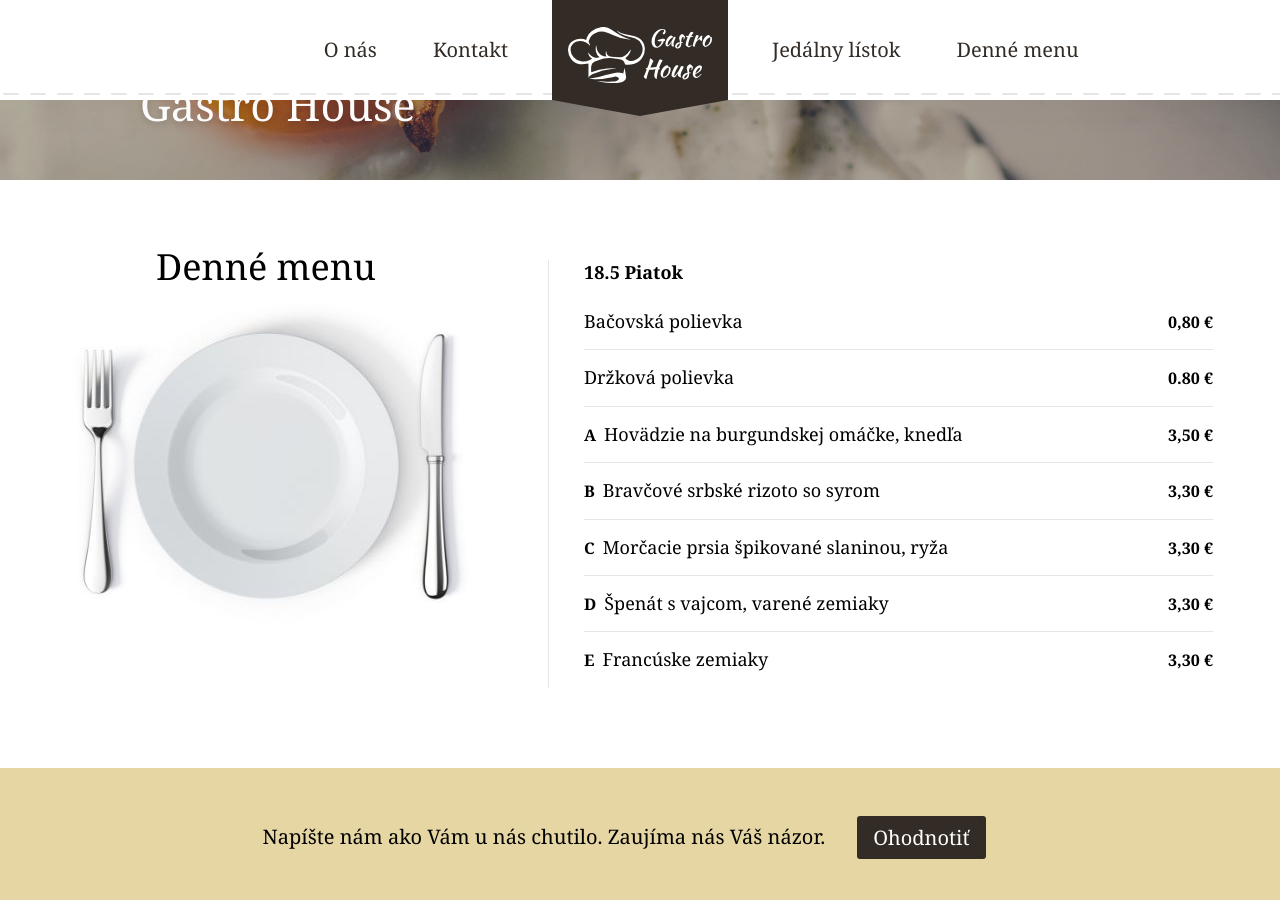
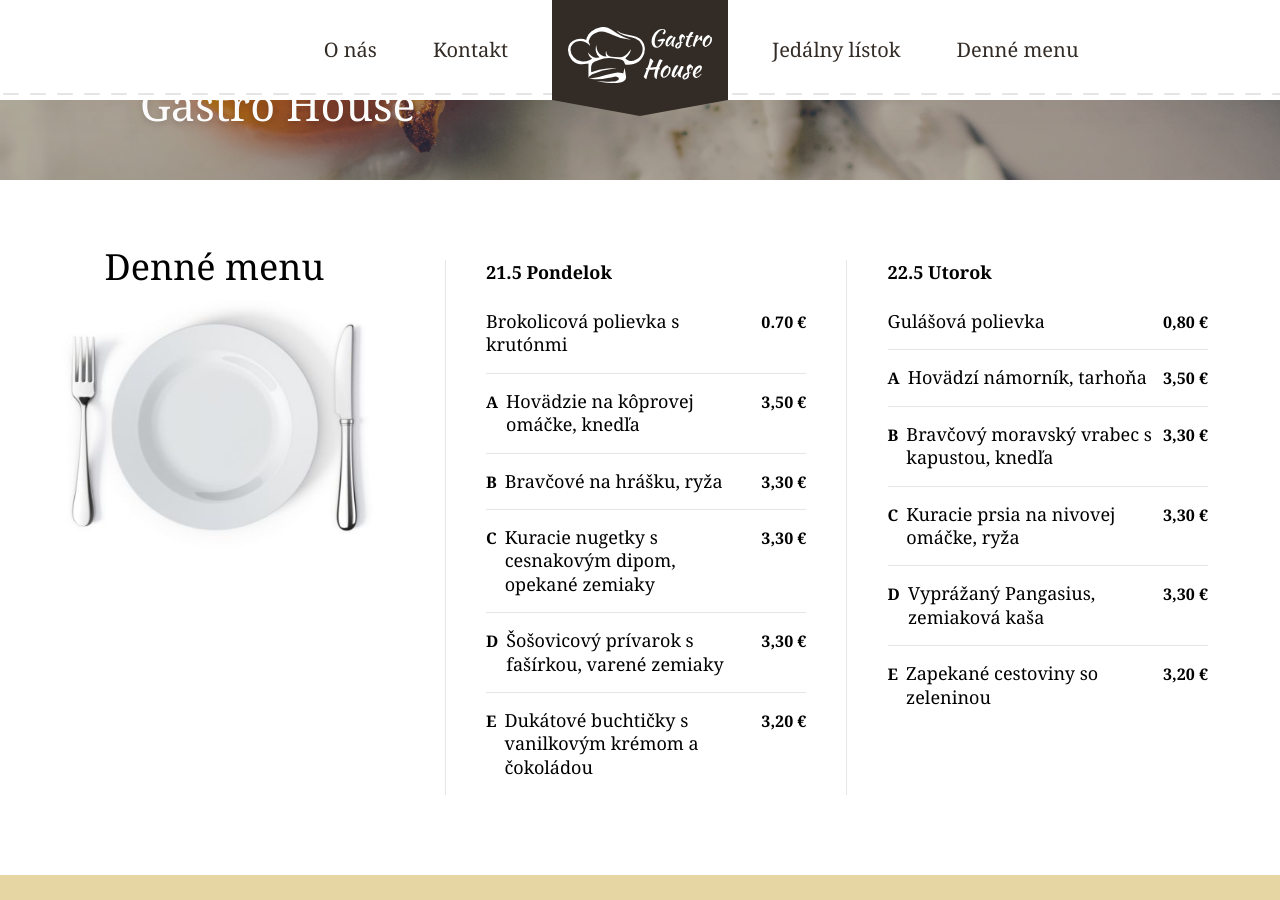
Before and after one commit to gastrohouse/web, a Jekyll site: the page built from _pages/home.html, in a window 1280 px wide and 900 px high, scrolled down 550 px. Built offline with Jekyll 4.4.1, drawn with Linux system fonts in a browser that asks for light colours.

Commit message:
Update from Forestry.io - _pages/home.html

```diff
--- a/_pages/home.html
+++ b/_pages/home.html
@@ -2,27 +2,44 @@
 permalink: "/"
 layout: home
 menu:
-- day: 18.5 Piatok
+- day: 21.5 Pondelok
   food:
-  - title: Bačovská polievka
-    price: 0,80
-  - title: Držková polievka
-    price: '0.80'
-  - title: Hovädzie na burgundskej omáčke, knedľa
+  - title: Brokolicová polievka s krutónmi
+    price: '0.70'
+  - title: Hovädzie na kôprovej omáčke, knedľa
     mark: A
     price: '3,50'
-  - title: Bravčové srbské rizoto so syrom
+  - title: Bravčové na hrášku, ryža
     mark: B
     price: '3,30'
-  - title: Morčacie prsia špikované slaninou, ryža
+  - title: Kuracie nugetky s cesnakovým dipom, opekané zemiaky
     mark: C
     price: '3,30'
-  - title: "Špenát s vajcom, varené zemiaky"
+  - title: "Šošovicový prívarok s fašírkou, varené zemiaky"
     mark: D
     price: '3,30'
-  - title: Francúske zemiaky
+  - title: Dukátové buchtičky s vanilkovým krémom a čokoládou
     mark: E
+    price: '3,20'
+- food:
+  - title: Gulášová polievka
+    price: 0,80
+  - title: Hovädzí námorník, tarhoňa
+    mark: A
+    price: '3,50'
+  - title: Bravčový moravský vrabec s kapustou, knedľa
+    mark: B
     price: '3,30'
+  - title: Kuracie prsia na nivovej omáčke, ryža
+    mark: C
+    price: '3,30'
+  - mark: D
+    price: '3,30'
+    title: Vyprážaný Pangasius, zemiaková kaša
+  - title: Zapekané cestoviny so zeleninou
+    mark: E
+    price: '3,20'
+  day: 22.5 Utorok
 intro:
   title: Gastro House
   perex: ''
```
Also changed, not shown: .forestry/front_matter/templates/default.yml, .forestry/front_matter/templates/homepage.yml, .forestry/settings.yml.
